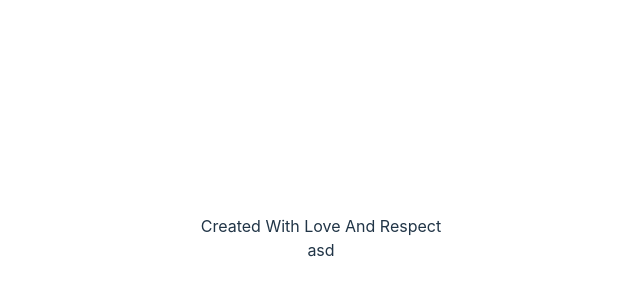
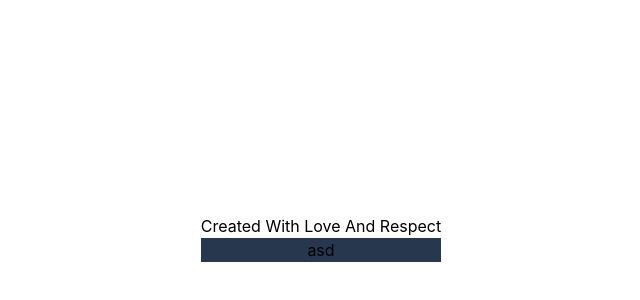
Before and after one commit to MohamadrezaKhalvati/April_rain_full_album, a React (Vite) app: page / in a window 1280 px wide. Shown: the part 162-462 px from the top of the page, without its empty margins (319-959 px from the left). Built offline with nearby package versions, Linux system fonts and the light colour scheme.

Commit message:
[fix] tailwind config

```diff
--- a/package.json
+++ b/package.json
@@ -10,7 +10,9 @@
     "preview": "vite preview"
   },
   "dependencies": {
+    "autoprefixer": "^10.4.14",
     "dotenv": "^16.0.3",
+    "postcss": "^8.4.23",
     "react": "^18.2.0",
     "react-dom": "^18.2.0",
     "react-qr-code": "^2.0.11"
--- /dev/null
+++ b/postcss.config.cjs
@@ -0,0 +1,6 @@
+module.exports = {
+	plugins: {
+		tailwindcss: {},
+		autoprefixer: {},
+	},
+};
--- a/src/App.tsx
+++ b/src/App.tsx
@@ -12,8 +12,9 @@ function App() {
 					text="Created With Love And Respect"
 				></Text>
 			</div>
-			<div>
-				<QrCode key={"hello"}></QrCode>
+			<div className="bg-darkblue">
+				{/* <QrCode></QrCode> */}
+				<span>asd</span>
 			</div>
 		</div>
 	);
--- a/src/components/qrCode/qr-code.tsx
+++ b/src/components/qrCode/qr-code.tsx
@@ -1,12 +1,11 @@
 import React from "react";
+import QRCode from "react-qr-code";
 
 export default function QrCode() {
-	const address = import.meta.env.VITE_TELEGRAM_ADDRESS;
-	console.log(address);
+	const address: string = import.meta.env.VITE_TELEGRAM_ADDRESS;
 	return (
 		<div>
-			<span>asd</span>
-			{/* <QRCode value="asd"></QRCode> */}
+			<QRCode value={address}></QRCode>
 		</div>
 	);
 }
--- a/src/index.css
+++ b/src/index.css
@@ -1,11 +1,12 @@
+@tailwind base;
+@tailwind components;
+@tailwind utilities;
+
 :root {
 	font-family: Inter, system-ui, Avenir, Helvetica, Arial, sans-serif;
 	line-height: 1.5;
 	font-weight: 400;
 
-  color-scheme: light dark;
-  color: rgba(255, 255, 255, 0.87);
-  background-color: #242424;
 
 	font-synthesis: none;
 	text-rendering: optimizeLegibility;
@@ -14,14 +15,7 @@
 	-webkit-text-size-adjust: 100%;
 }
 
-a {
-  font-weight: 500;
-  color: #646cff;
-  text-decoration: inherit;
-}
-a:hover {
-  color: #535bf2;
-}
+
 
 body {
 	margin: 0;
@@ -30,40 +24,3 @@ body {
 	min-width: 320px;
 	min-height: 100vh;
 }
-
-h1 {
-  font-size: 3.2em;
-  line-height: 1.1;
-}
-
-button {
-  border-radius: 8px;
-  border: 1px solid transparent;
-  padding: 0.6em 1.2em;
-  font-size: 1em;
-  font-weight: 500;
-  font-family: inherit;
-  background-color: #1a1a1a;
-  cursor: pointer;
-  transition: border-color 0.25s;
-}
-button:hover {
-  border-color: #646cff;
-}
-button:focus,
-button:focus-visible {
-  outline: 4px auto -webkit-focus-ring-color;
-}
-
-@media (prefers-color-scheme: light) {
-  :root {
-    color: #213547;
-    background-color: #ffffff;
-  }
-  a:hover {
-    color: #747bff;
-  }
-  button {
-    background-color: #f9f9f9;
-  }
-}
--- a/tailwind.config.cjs
+++ b/tailwind.config.cjs
@@ -1,3 +1,13 @@
 /** @type {import('tailwindcss').Config} */
 
-module.exports = {};
+module.exports = {
+	content: ["./index.html", "./src/**/*.{js,ts,jsx,tsx}"],
+	theme: {
+		colors: {
+			darkblue: "#27374D",
+			boldBLue: "#526D82",
+			regularBlue: "#9DB2BF",
+			lightBlue: "#DDE6ED",
+		},
+	},
+};
```
Also changed, not shown: 1 other file (tests, documents, lock files or other folders). Lines whose indentation alone changed are shown as unchanged.
